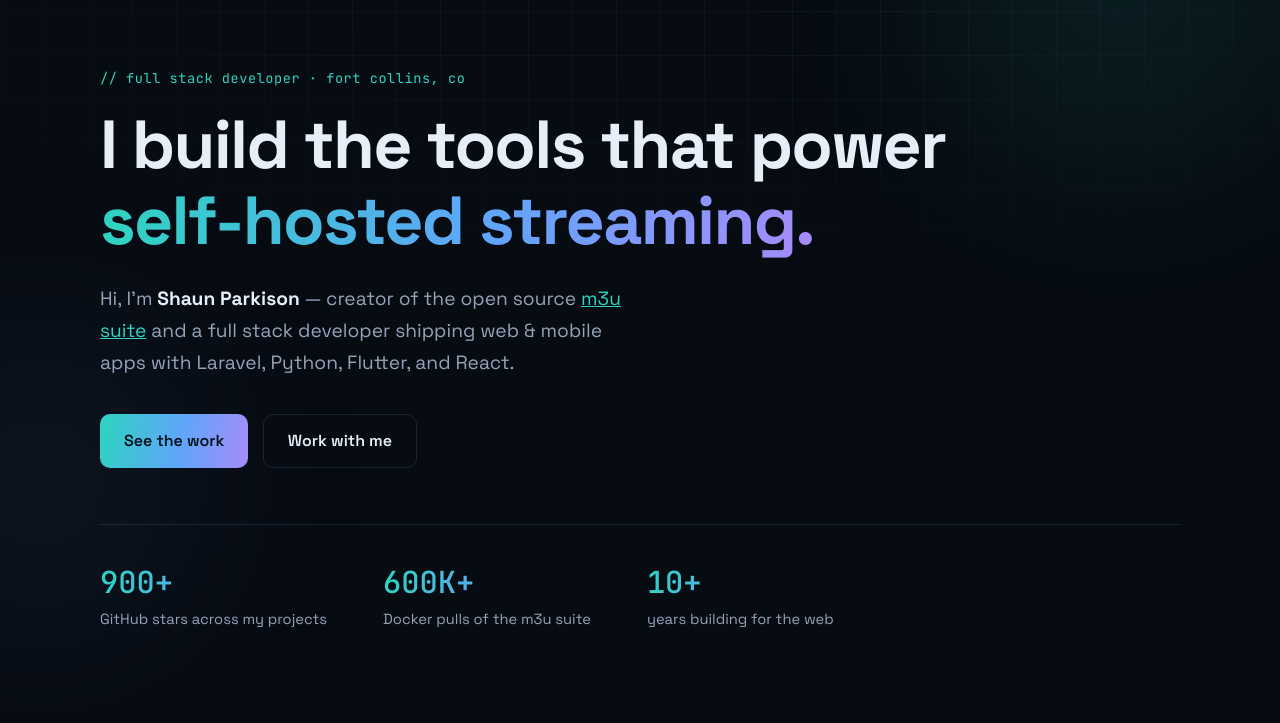
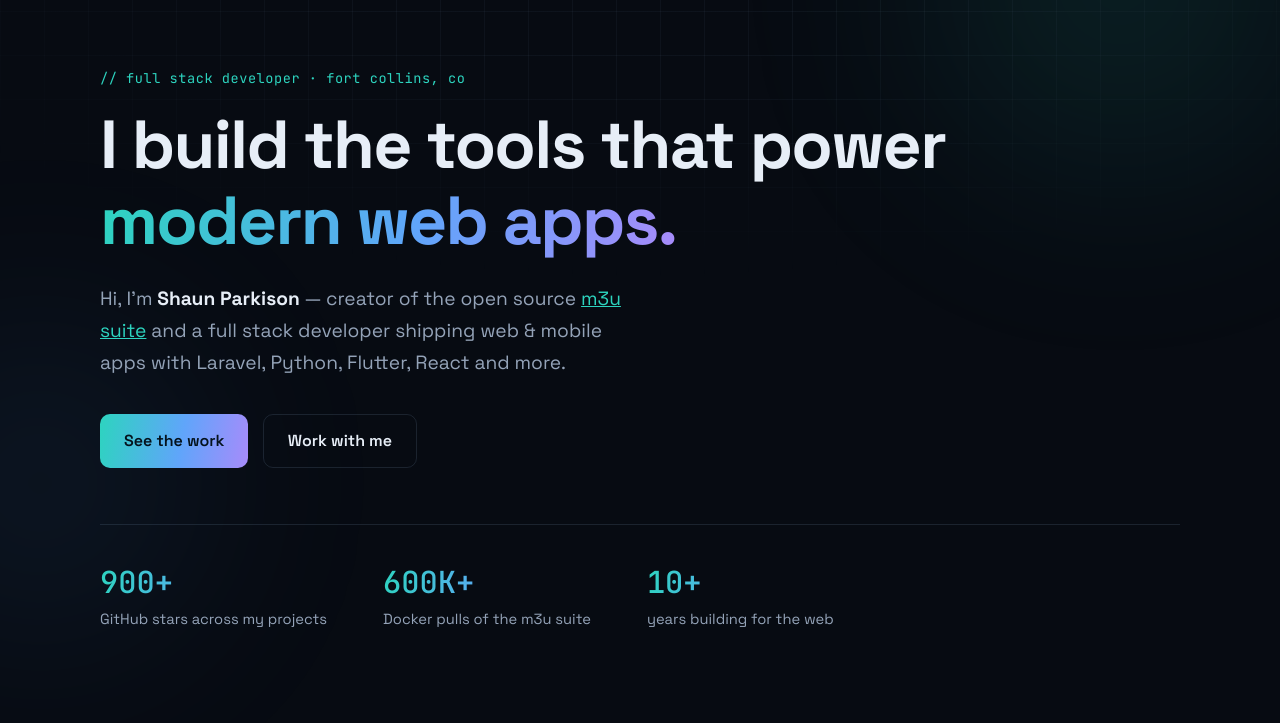
Before and after one commit to sparkison/sparkison.dev, a plain HTML site: page index.html in a window 1280 px wide. Shown: the part 77-800 px from the top of the page. Drawn offline with Linux system fonts and the light colour scheme.

Commit message:
chore: Add rotating skills text

```diff
--- a/index.html
+++ b/index.html
@@ -1,12 +1,14 @@
 <!doctype html>
 <html lang="en">
+
 <head>
   <meta charset="utf-8">
   <meta name="viewport" content="width=device-width, initial-scale=1">
 
   <!-- Primary SEO -->
   <title>Shaun Parkison — Full Stack Developer &amp; Creator of the m3u Suite</title>
-  <meta name="description" content="Shaun Parkison is a full stack developer in Fort Collins, CO and the creator of the m3u suite — m3u editor, m3u proxy, and m3u tv — open source tools for self-hosted streaming. Available for freelance projects and full-time roles.">
+  <meta name="description"
+    content="Shaun Parkison is a full stack developer in Fort Collins, CO and the creator of the m3u suite — m3u editor, m3u proxy, and m3u tv — open source tools for self-hosted streaming. Available for freelance projects and full-time roles.">
   <meta name="author" content="Shaun Parkison">
   <meta name="robots" content="index, follow, max-image-preview:large">
   <link rel="canonical" href="https://sparkison.dev/">
@@ -20,7 +22,8 @@
   <meta property="og:url" content="https://sparkison.dev/">
   <meta property="og:site_name" content="sparkison.dev">
   <meta property="og:title" content="Shaun Parkison — Full Stack Developer &amp; Creator of the m3u Suite">
-  <meta property="og:description" content="Open source tools for self-hosted streaming, plus a decade of web &amp; mobile apps built with Laravel, Python, Flutter, and React.">
+  <meta property="og:description"
+    content="Open source tools for self-hosted streaming, plus a decade of web &amp; mobile apps built with Laravel, Python, Flutter, and React.">
   <meta property="og:image" content="https://sparkison.dev/og.png">
   <meta property="og:image:width" content="1200">
   <meta property="og:image:height" content="630">
@@ -30,7 +33,8 @@
   <!-- Twitter / X -->
   <meta name="twitter:card" content="summary_large_image">
   <meta name="twitter:title" content="Shaun Parkison — Full Stack Developer &amp; Creator of the m3u Suite">
-  <meta name="twitter:description" content="Open source tools for self-hosted streaming, plus a decade of web &amp; mobile apps built with Laravel, Python, Flutter, and React.">
+  <meta name="twitter:description"
+    content="Open source tools for self-hosted streaming, plus a decade of web &amp; mobile apps built with Laravel, Python, Flutter, and React.">
   <meta name="twitter:image" content="https://sparkison.dev/og.png">
 
   <!-- Icons -->
@@ -41,7 +45,8 @@
   <!-- Fonts -->
   <link rel="preconnect" href="https://fonts.googleapis.com">
   <link rel="preconnect" href="https://fonts.gstatic.com" crossorigin>
-  <link rel="stylesheet" href="https://fonts.googleapis.com/css2?family=Space+Grotesk:wght@400;500;600;700&family=JetBrains+Mono:wght@400;500&display=swap">
+  <link rel="stylesheet"
+    href="https://fonts.googleapis.com/css2?family=Space+Grotesk:wght@400;500;600;700&family=JetBrains+Mono:wght@400;500&display=swap">
 
   <link rel="stylesheet" href="/styles.css">
 
@@ -177,6 +182,7 @@
   }
   </script>
 </head>
+
 <body>
   <a class="skip-link" href="#main">Skip to content</a>
 
@@ -202,7 +208,10 @@
         <li><a href="#contact">Contact</a></li>
         <li>
           <a class="nav-cta" href="https://github.com/sparkison" target="_blank" rel="noopener">
-            <svg class="icon" viewBox="0 0 16 16" aria-hidden="true"><path fill="currentColor" d="M8 0C3.58 0 0 3.58 0 8c0 3.54 2.29 6.53 5.47 7.59.4.07.55-.17.55-.38 0-.19-.01-.82-.01-1.49-2.01.37-2.53-.49-2.69-.94-.09-.23-.48-.94-.82-1.13-.28-.15-.68-.52-.01-.53.63-.01 1.08.58 1.23.82.72 1.21 1.87.87 2.33.66.07-.52.28-.87.51-1.07-1.78-.2-3.64-.89-3.64-3.95 0-.87.31-1.59.82-2.15-.08-.2-.36-1.02.08-2.12 0 0 .67-.21 2.2.82.64-.18 1.32-.27 2-.27s1.36.09 2 .27c1.53-1.04 2.2-.82 2.2-.82.44 1.1.16 1.92.08 2.12.51.56.82 1.27.82 2.15 0 3.07-1.87 3.75-3.65 3.95.29.25.54.73.54 1.48 0 1.07-.01 1.93-.01 2.2 0 .21.15.46.55.38A8.01 8.01 0 0 0 16 8c0-4.42-3.58-8-8-8z"/></svg>
+            <svg class="icon" viewBox="0 0 16 16" aria-hidden="true">
+              <path fill="currentColor"
+                d="M8 0C3.58 0 0 3.58 0 8c0 3.54 2.29 6.53 5.47 7.59.4.07.55-.17.55-.38 0-.19-.01-.82-.01-1.49-2.01.37-2.53-.49-2.69-.94-.09-.23-.48-.94-.82-1.13-.28-.15-.68-.52-.01-.53.63-.01 1.08.58 1.23.82.72 1.21 1.87.87 2.33.66.07-.52.28-.87.51-1.07-1.78-.2-3.64-.89-3.64-3.95 0-.87.31-1.59.82-2.15-.08-.2-.36-1.02.08-2.12 0 0 .67-.21 2.2.82.64-.18 1.32-.27 2-.27s1.36.09 2 .27c1.53-1.04 2.2-.82 2.2-.82.44 1.1.16 1.92.08 2.12.51.56.82 1.27.82 2.15 0 3.07-1.87 3.75-3.65 3.95.29.25.54.73.54 1.48 0 1.07-.01 1.93-.01 2.2 0 .21.15.46.55.38A8.01 8.01 0 0 0 16 8c0-4.42-3.58-8-8-8z" />
+            </svg>
             GitHub
           </a>
         </li>
@@ -216,21 +225,32 @@
       <p class="eyebrow mono reveal">// full stack developer · fort collins, co</p>
       <h1 class="reveal">
         I build the tools that power<br>
-        <span class="gradient-text">self-hosted streaming.</span>
+        <span class="gradient-text rotate-words"
+          data-phrases='["self-hosted streaming.", "modern web apps.", "every screen in the house.", "your next product."]'>self-hosted
+          streaming.</span>
       </h1>
       <p class="lede reveal">
         Hi, I'm <strong>Shaun Parkison</strong> — creator of the open source
         <a href="#work">m3u suite</a> and a full stack developer shipping web
-        &amp; mobile apps with Laravel, Python, Flutter, and React.
+        &amp; mobile apps with Laravel, Python, Flutter, React and more.
       </p>
       <div class="hero-actions reveal">
         <a class="btn btn-primary" href="#work">See the work</a>
         <a class="btn btn-ghost" href="/services/">Work with me</a>
       </div>
       <dl class="hero-stats reveal">
-        <div><dt class="mono" data-stat="stars-all">900+</dt><dd>GitHub stars across my projects</dd></div>
-        <div><dt class="mono" data-stat="docker-pulls">600K+</dt><dd>Docker pulls of the m3u suite</dd></div>
-        <div><dt class="mono">10+</dt><dd>years building for the web</dd></div>
+        <div>
+          <dt class="mono" data-stat="stars-all">900+</dt>
+          <dd>GitHub stars across my projects</dd>
+        </div>
+        <div>
+          <dt class="mono" data-stat="docker-pulls">600K+</dt>
+          <dd>Docker pulls of the m3u suite</dd>
+        </div>
+        <div>
+          <dt class="mono">10+</dt>
+          <dd>years building for the web</dd>
+        </div>
       </dl>
     </section>
 
@@ -324,25 +344,42 @@
         <div class="stack-group reveal">
           <h3 class="mono">Backend</h3>
           <ul class="chip-list">
-            <li>Laravel</li><li>PHP</li><li>Python</li><li>Node.js</li><li>MySQL</li><li>Redis</li>
+            <li>Laravel</li>
+            <li>PHP</li>
+            <li>Python</li>
+            <li>Node.js</li>
+            <li>MySQL</li>
+            <li>Redis</li>
           </ul>
         </div>
         <div class="stack-group reveal">
           <h3 class="mono">Frontend</h3>
           <ul class="chip-list">
-            <li>React</li><li>Next.js</li><li>Vue.js</li><li>Tailwind CSS</li><li>Livewire</li>
+            <li>React</li>
+            <li>Next.js</li>
+            <li>Vue.js</li>
+            <li>Tailwind CSS</li>
+            <li>Livewire</li>
           </ul>
         </div>
         <div class="stack-group reveal">
           <h3 class="mono">Mobile &amp; TV</h3>
           <ul class="chip-list">
-            <li>Flutter</li><li>React Native</li><li>Android TV</li><li>Apple TV</li>
+            <li>Flutter</li>
+            <li>React Native</li>
+            <li>Android TV</li>
+            <li>Apple TV</li>
           </ul>
         </div>
         <div class="stack-group reveal">
           <h3 class="mono">Infra &amp; Media</h3>
           <ul class="chip-list">
-            <li>Docker</li><li>FFmpeg</li><li>CI/CD</li><li>Linux</li><li>Xtream API</li><li>XMLTV</li>
+            <li>Docker</li>
+            <li>FFmpeg</li>
+            <li>CI/CD</li>
+            <li>Linux</li>
+            <li>Xtream API</li>
+            <li>XMLTV</li>
           </ul>
         </div>
       </div>
@@ -443,7 +480,8 @@
       </p>
       <div class="hero-actions reveal">
         <a class="btn btn-primary" href="mailto:shparkison@gmail.com">shparkison@gmail.com</a>
-        <a class="btn btn-ghost" href="https://github.com/sparkison" target="_blank" rel="noopener">@sparkison on GitHub ↗</a>
+        <a class="btn btn-ghost" href="https://github.com/sparkison" target="_blank" rel="noopener">@sparkison on GitHub
+          ↗</a>
       </div>
     </section>
   </main>
@@ -463,4 +501,5 @@
 
   <script src="/main.js" defer></script>
 </body>
+
 </html>
--- a/main.js
+++ b/main.js
@@ -34,6 +34,25 @@ if (toggle && links) {
   });
 }
 
+// Rotating hero phrases
+const rotator = document.querySelector(".rotate-words");
+if (rotator && !window.matchMedia("(prefers-reduced-motion: reduce)").matches) {
+  try {
+    const phrases = JSON.parse(rotator.dataset.phrases);
+    let i = 0;
+    setInterval(() => {
+      rotator.classList.add("is-swapping");
+      setTimeout(() => {
+        i = (i + 1) % phrases.length;
+        rotator.textContent = phrases[i];
+        rotator.classList.remove("is-swapping");
+      }, 350);
+    }, 3800);
+  } catch {
+    // malformed data-phrases: leave the static text alone
+  }
+}
+
 // Footer year
 const year = document.getElementById("year");
 if (year) year.textContent = new Date().getFullYear();
--- a/styles.css
+++ b/styles.css
@@ -218,6 +218,18 @@ h3 { font-size: 1.3rem; font-weight: 600; }
   -webkit-background-clip: text;
   background-clip: text;
   color: transparent;
+}
+
+.rotate-words {
+  display: inline-block;
+  opacity: 1;
+  transform: none;
+  transition: opacity 350ms ease, transform 350ms ease;
+}
+
+.rotate-words.is-swapping {
+  opacity: 0;
+  transform: translateY(0.35em);
 }
 
 .eyebrow {
```
